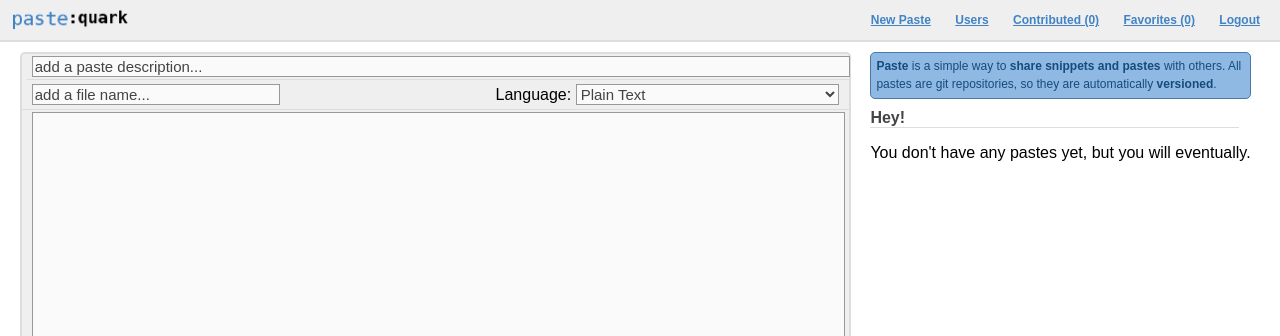
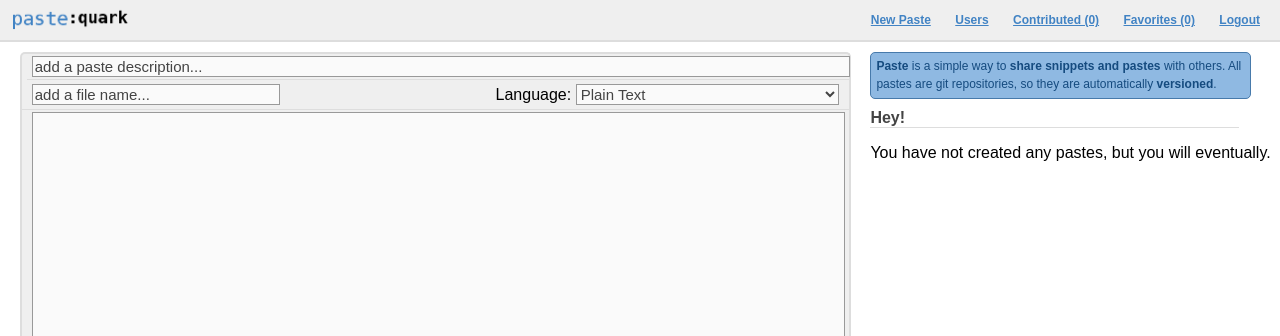
Before and after one commit to justinvh/gitpaste, a Django app: page /paste/ in a window 1280 px wide. Shown: the top 336 px of the page. Run offline with Django 3.2, Linux system fonts and the light colour scheme; the visitor is signed in with stand-in values (Sample User, id 1); data that the repository does not hold is empty; parts of the project's set-up code (start-up, migrations or seed data) failed here and were passed over.

Commit message:
Some better wording for the index.

```diff
--- a/saic/paste/templates/paste.html
+++ b/saic/paste/templates/paste.html
@@ -21,7 +21,7 @@
         {% if user.is_authenticated %}
         {% if not user.parent_set_set.all.count %}
         <h1>Hey!</h1>
-        <p>You don't have any pastes yet, but you will eventually.</p>
+        <p>You have not created any pastes, but you will eventually.</p>
         {% else %}
         <h1>Your Contributions</h1>
         <ul>
```
